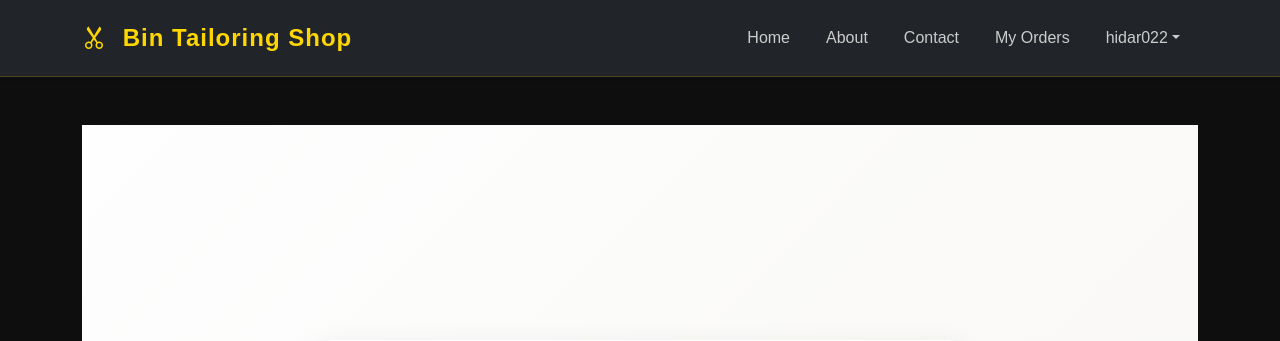
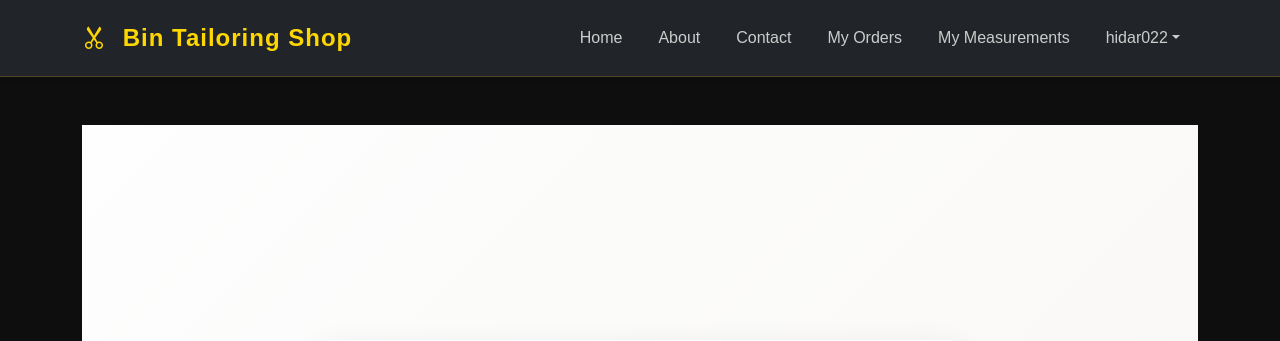
Before and after one commit to Hidar022/Tailoring_website, a Django app: page /add-measurements/ in a window 1280 px wide. Shown: the top 341 px of the page. Run offline with Django 5.2, Linux system fonts and the light colour scheme; a user stored in the database is signed in.

Commit message:
Move My Measurements link into main navbar; add renamed white-shirt image

```diff
--- a/main_app/templates/base.html
+++ b/main_app/templates/base.html
@@ -39,10 +39,13 @@
 
           {% if user.is_authenticated %}
            <li class="nav-item"><a class="nav-link" href="{% url 'my_orders' %}">My Orders</a></li>
+
+  <!-- My Measurements as a top-level nav item -->
+          <li class="nav-item"><a class="nav-link" href="{% url 'my_measurements' %}">My Measurements</a></li>
+
            <li class="nav-item dropdown">
              <a class="nav-link dropdown-toggle" href="#" data-bs-toggle="dropdown">{{ user.username }}</a>
             <ul class="dropdown-menu dropdown-menu-end">
-                <li><a class="dropdown-item" href="{% url 'my_measurements' %}">My Measurements</a></li>
              <li><hr class="dropdown-divider"></li>
              <li><a class="dropdown-item text-danger" href="{% url 'logout' %}">Logout</a></li>
              </ul>
```
Lines whose indentation alone changed are shown as unchanged.
